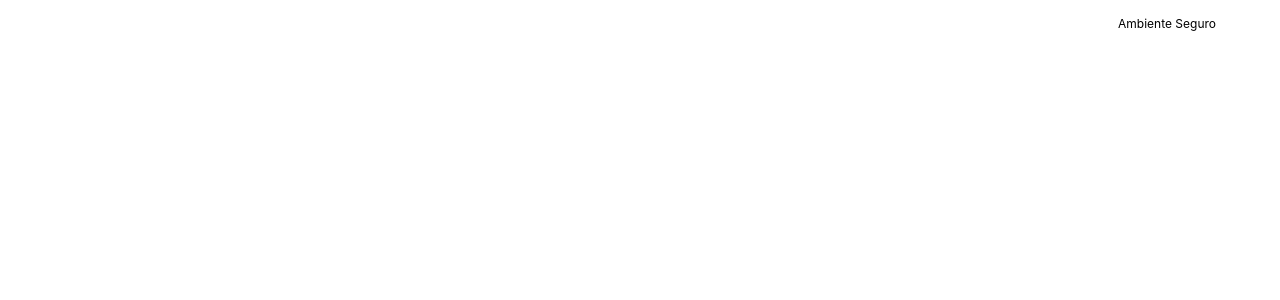
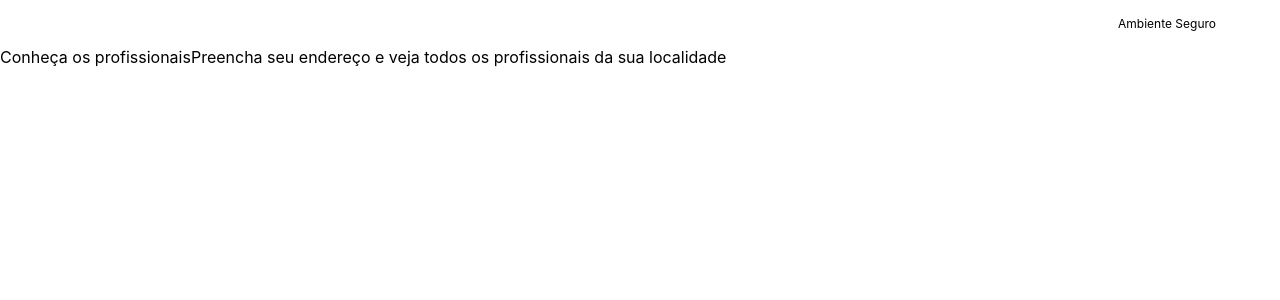
Before and after one commit to gb-Mello/ediaristas, a Next.js app: page / in a window 1280 px wide. Shown: the top 300 px of the page. Built offline with nearby package versions, Linux system fonts and the light colour scheme.

Commit message:
Adicionando titulo da pagina

```diff
--- a/src/pages/index.tsx
+++ b/src/pages/index.tsx
@@ -1,10 +1,17 @@
 import type { NextPage } from "next";
 import SafeEnvironment from "ui/components/feedback/safeEnvironment/SafeEnvironment";
+import PageTitle from "ui/components/data-display/PageTitle/PageTitle";
 
 const Home: NextPage = () => {
   return (
     <div>
       <SafeEnvironment />
+      <PageTitle
+        title={"Conheça os profissionais"}
+        subtitle={
+          "Preencha seu endereço e veja todos os profissionais da sua localidade"
+        }
+      />
     </div>
   );
 };
--- /dev/null
+++ b/src/ui/components/data-display/PageTitle/PageTitle.tsx
@@ -0,0 +1,19 @@
+import React from "react";
+
+interface PageTitleProps {
+  title: string;
+  subtitle?: string; //se quisesse passar um elemento html:  string | JSX.Element
+}
+// o ? torna a propriedade não obrigatoria no componente, sem isso, é obrigatoria
+
+const PageTitle: React.FC<PageTitleProps> = (props) => {
+  //Elementos dentro do componente podem ser chamados por props.children
+  return (
+    <div>
+      {props.title}
+      {props.subtitle}
+    </div>
+  );
+};
+
+export default PageTitle;
```
Also changed, not shown: src/ui/components/data-display/PageTitle/PageTitle.style.tsx (added).
